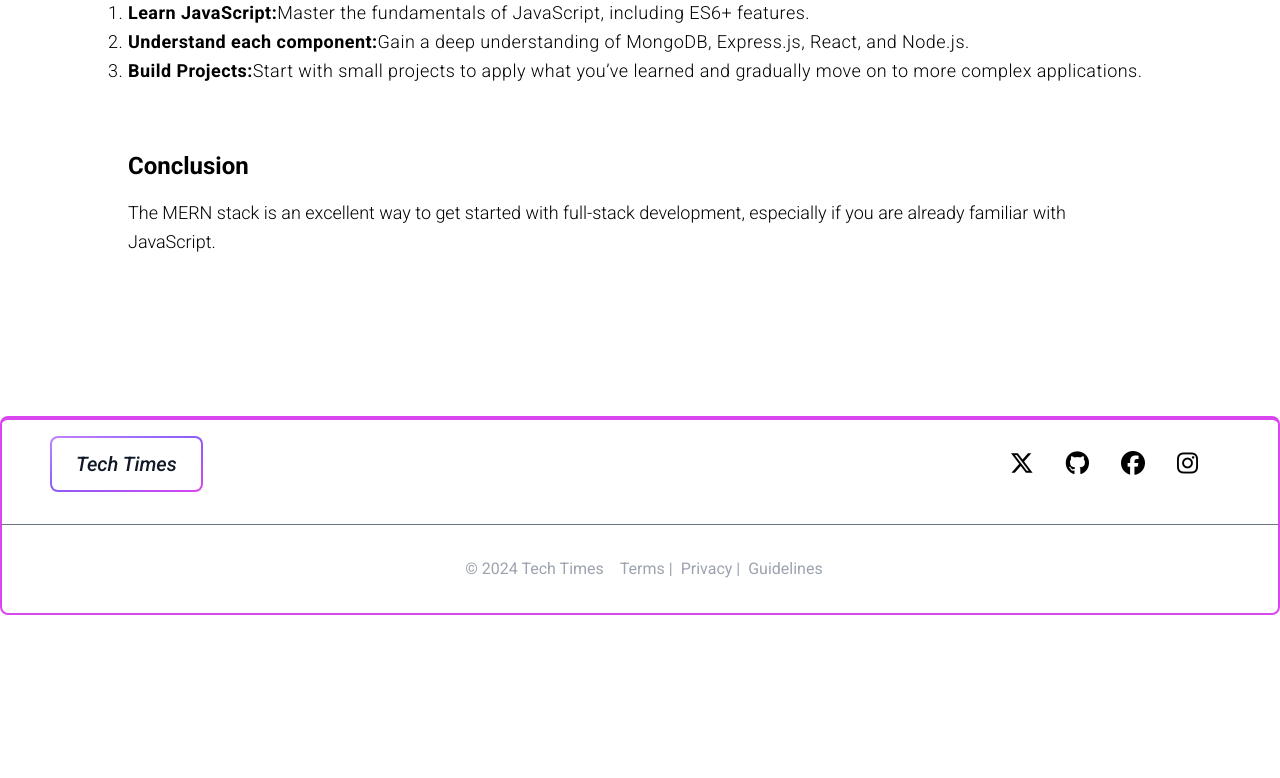
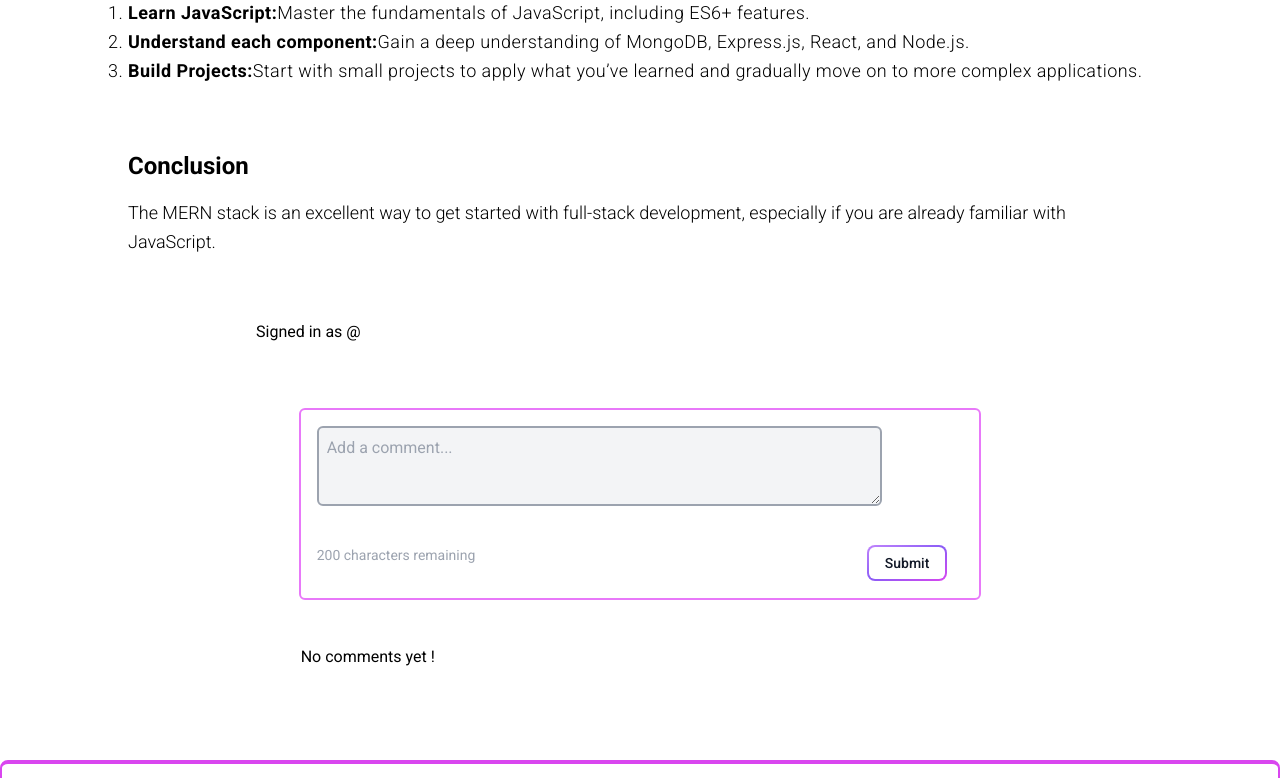
Before and after one commit to EclipticCode/TechTimes-FrontEnd, a React (Vite) app: page /blogDetails/1/1 in a window 1280 px wide. Shown: the part 1145-1923 px from the top of the page. Before the commit the page ends 1760 px from the top, so only its background shows below. Built offline with nearby package versions, Linux system fonts and the light colour scheme.

Commit message:
added comment section

```diff
--- a/src/Components/BlogDetails.jsx
+++ b/src/Components/BlogDetails.jsx
@@ -1,48 +1,165 @@
-import React from 'react'
-import { useParams } from 'react-router-dom';
-import { BlogDetailsContent } from './constants';
+import React, { useState } from "react";
+import { useParams } from "react-router-dom";
+import { BlogDetailsContent } from "./constants";
 
 const BlogDetails = () => {
 
-    const { id } = useParams() ;
-    const blogId = parseInt(id)
-const blogContent = BlogDetailsContent.find((blogContent) => blogContent.id === blogId)
+  const [comment , setComment] = useState("")
+  const [submittedComment , setSubmittedComment] = useState("")
+  const [like , setLike] = useState(false)
+
+  const handleSubmit = () => {
+    setSubmittedComment(comment)
+    setComment("")
+  }
+
+  const handleLike = () => {
+    setLike(!like)
+  }
+
+const handleEdit = (e) => {
+    e.stopPropagation();
+    setComment(submittedComment)
+}
+
+const handleDelete = (e) => {
+  e.stopPropagation();
+  setSubmittedComment("")
+}
+
+  const { id } = useParams();
+  const blogId = parseInt(id);
+  const blogContent = BlogDetailsContent.find(
+    (blogContent) => blogContent.id === blogId
+  );
 
   return (
-    <div className='grid justify-items-start mt-16 mx-32'>
-
-             <h2 className='text-3xl font-bold my-16'>{blogContent?.heading}</h2>
-        <img src={blogContent?.imgSrc} alt="content-image" className='size-full md:size-auto mb-16 mx-auto'/>
-       <div className='mb-16'>
-       <h4 className='text-2xl pb-4 font-semibold'>Introduction</h4>
-        <p className='text-lg tracking-wide font-light dark:text-gray-400 leading-relaxed'>{blogContent?.introductionContent}</p>
+    <div className="grid justify-items-start mt-16 mx-32">
+      <h2 className="text-3xl font-bold my-16">{blogContent?.heading}</h2>
+      <img
+        src={blogContent?.imgSrc}
+        alt="content-image"
+        className="size-full md:size-auto mb-16 mx-auto"
+      />
+      <div className="mb-16">
+        <h4 className="text-2xl pb-4 font-semibold">Introduction</h4>
+        <p className="text-lg tracking-wide font-light dark:text-gray-400 leading-relaxed">
+          {blogContent?.introductionContent}
+        </p>
       </div>
-       <div className='mb-16'>
-       <h4 className='text-2xl pb-4 font-semibold'>{blogContent?.firstTopic?.heading}</h4>
-        <ul className='list-disc text-lg tracking-wide font-light dark:text-gray-400 leading-relaxed'>
-            <li><span className='font-semibold'>{blogContent?.firstTopic?.subHeading1}</span>{blogContent?.firstTopic?.subHeading1Content}</li>
-            <li><span className='font-semibold'>{blogContent?.firstTopic?.subHeading2}</span>{blogContent?.firstTopic?.subHeading2Content}</li>
-            <li><span className='font-semibold'>{blogContent?.firstTopic?.subHeading3}</span>{blogContent?.firstTopic?.subHeading3Content}</li>
-           {blogContent.firstTopic.subHeading4 ? ( <li><span className='font-semibold'>{blogContent?.firstTopic?.subHeading4}</span>{blogContent?.firstTopic?.subHeading4Content}</li>) : <></>}
-
+      <div className="mb-16">
+        <h4 className="text-2xl pb-4 font-semibold">
+          {blogContent?.firstTopic?.heading}
+        </h4>
+        <ul className="list-disc text-lg tracking-wide font-light dark:text-gray-400 leading-relaxed">
+          <li>
+            <span className="font-semibold">
+              {blogContent?.firstTopic?.subHeading1}
+            </span>
+            {blogContent?.firstTopic?.subHeading1Content}
+          </li>
+          <li>
+            <span className="font-semibold">
+              {blogContent?.firstTopic?.subHeading2}
+            </span>
+            {blogContent?.firstTopic?.subHeading2Content}
+          </li>
+          <li>
+            <span className="font-semibold">
+              {blogContent?.firstTopic?.subHeading3}
+            </span>
+            {blogContent?.firstTopic?.subHeading3Content}
+          </li>
+          {blogContent.firstTopic.subHeading4 ? (
+            <li>
+              <span className="font-semibold">
+                {blogContent?.firstTopic?.subHeading4}
+              </span>
+              {blogContent?.firstTopic?.subHeading4Content}
+            </li>
+          ) : (
+            <></>
+          )}
         </ul>
       </div>
-       <div className='mb-16'>
-       <h4 className='text-2xl pb-4 font-semibold'>{blogContent?.secondTopic?.heading}</h4>
-        <ul className='list-decimal text-lg tracking-wide font-light dark:text-gray-400 leading-relaxed'>
-            <li><span className='font-semibold'>{blogContent?.secondTopic?.subHeading1}</span>{blogContent?.secondTopic?.subHeading1Content}</li>
-            <li><span className='font-semibold'>{blogContent?.secondTopic?.subHeading2}</span>{blogContent?.secondTopic?.subHeading2Content}</li>
-            <li><span className='font-semibold'>{blogContent?.secondTopic?.subHeading3}</span>{blogContent?.secondTopic?.subHeading3Content}</li>
-            {blogContent.secondTopic.subHeading4 ? (<li><span className='font-semibold'>{blogContent?.secondTopic?.subHeading4}</span>{blogContent?.secondTopic?.subHeading4Content}</li>) : <></>}
+      <div className="mb-16">
+        <h4 className="text-2xl pb-4 font-semibold">
+          {blogContent?.secondTopic?.heading}
+        </h4>
+        <ul className="list-decimal text-lg tracking-wide font-light dark:text-gray-400 leading-relaxed">
+          <li>
+            <span className="font-semibold">
+              {blogContent?.secondTopic?.subHeading1}
+            </span>
+            {blogContent?.secondTopic?.subHeading1Content}
+          </li>
+          <li>
+            <span className="font-semibold">
+              {blogContent?.secondTopic?.subHeading2}
+            </span>
+            {blogContent?.secondTopic?.subHeading2Content}
+          </li>
+          <li>
+            <span className="font-semibold">
+              {blogContent?.secondTopic?.subHeading3}
+            </span>
+            {blogContent?.secondTopic?.subHeading3Content}
+          </li>
+          {blogContent.secondTopic.subHeading4 ? (
+            <li>
+              <span className="font-semibold">
+                {blogContent?.secondTopic?.subHeading4}
+              </span>
+              {blogContent?.secondTopic?.subHeading4Content}
+            </li>
+          ) : (
+            <></>
+          )}
         </ul>
       </div>
-       <div className='mb-16'>
-       <h4 className='text-2xl pb-4 font-semibold'>Conclusion</h4>
-       <p className='font-light text-lg dark:text-gray-400 leading-relaxed'>{blogContent?.conclusionContent}</p>
+      <div className="mb-16">
+        <h4 className="text-2xl pb-4 font-semibold">Conclusion</h4>
+        <p className="font-light text-lg dark:text-gray-400 leading-relaxed">
+          {blogContent?.conclusionContent}
+        </p>
+      </div>
+      <div className="mb-16 mx-32">Signed in as @</div>
+      <div className="h-48 w-2/3 border-2 border-fuchsia-400 rounded-md mx-auto text-black mb-16">
+
+      <div>
+      <textarea id="message" name="message" rows="4" cols="50" placeholder="Add a comment..." value={comment} onChange={(e) => setComment(e.target.value)} className="m-4 h-20 w-5/6 rounded-md pl-2 pt-2 border-2 border-gray-400 bg-gray-100"></textarea>
+      </div>
+          <div className="flex justify-between m-4">
+            <div className="text-sm font-normal text-gray-400">{200 - comment.length} characters remaining</div>
+            <div className="">
+            <button className="relative inline-flex items-center justify-center p-0.5 overflow-hidden font-medium text-gray-900 rounded-lg group bg-gradient-to-br from-purple-400 via-violet-500 to-fuchsia-500 group-hover:from-purple-400 group-hover:to-fuchsia-600 hover:text-white focus:ring-2 focus:outline-none focus:ring-purple-200 mr-4" onClick={ handleSubmit}>
+        <span className="relative px-4 py-1.5 text-sm transition-all ease-in duration-75 bg-white rounded-md group-hover:bg-opacity-0">
+            Submit
+        </span>
+      </button>
+            </div>
+          </div>
+          <div className="mt-16">
+      { submittedComment ? (
+        <div className="">
+        <h4 className="text-base font-semibold mb-2 dark:text-gray-400">Your Comment:</h4>
+        <p className="text-base mb-2 dark:text-white">{submittedComment}</p>
+        <div onClick={handleLike}>
+        { like ? <><i className="fa-solid fa-thumbs-up text-gray-500 dark:text-white cursor-pointer hover:text-blue-500"></i> <span className="dark:text-white text-sm"> 1 Like</span>
+        </> : <><i className="fa-regular fa-thumbs-up text-gray-500 dark:text-white mb-2 cursor-pointer hover:text-blue-500"></i></>}
+        <span className="text-sm pl-4 cursor-pointer dark:text-white hover:text-blue-500" onClick={handleEdit}>Edit</span>
+        <span className="text-sm pl-4 cursor-pointer dark:text-white hover:text-red-500" onClick={handleDelete}>Delete</span>
+        </div>
+        <hr />
+      </div>
+      ) : ( <p>
+        No comments yet !
+      </p>)}
       </div>
       </div>
 
-  )
-}
+    </div>
+  );
+};
 
-export default BlogDetails
+export default BlogDetails;
```
Lines whose indentation alone changed are shown as unchanged.
